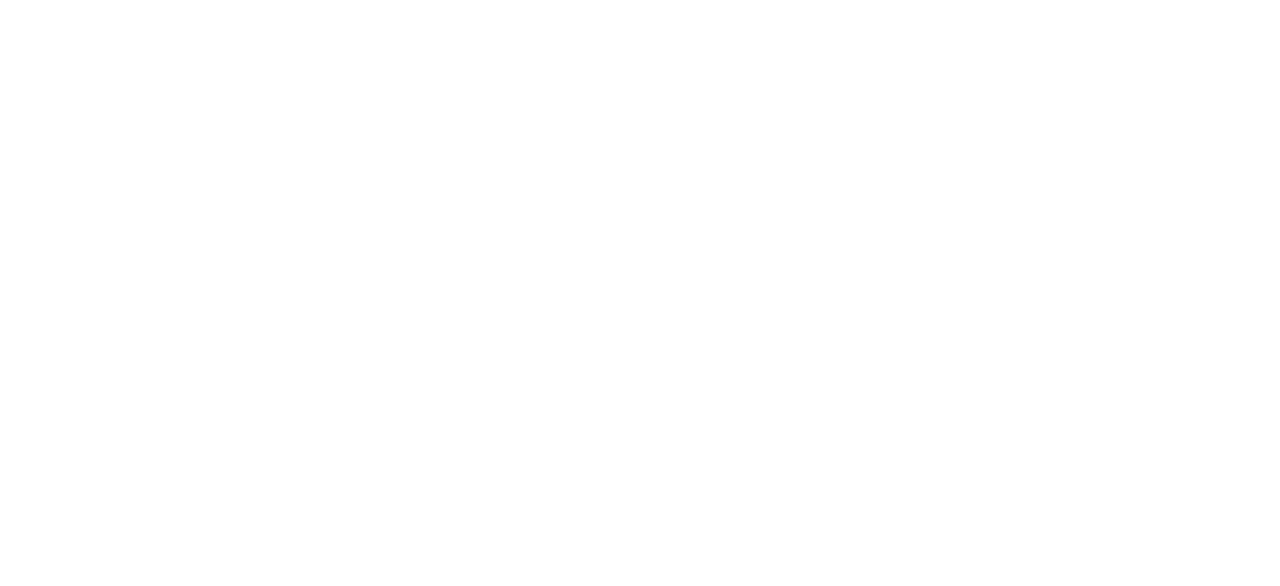
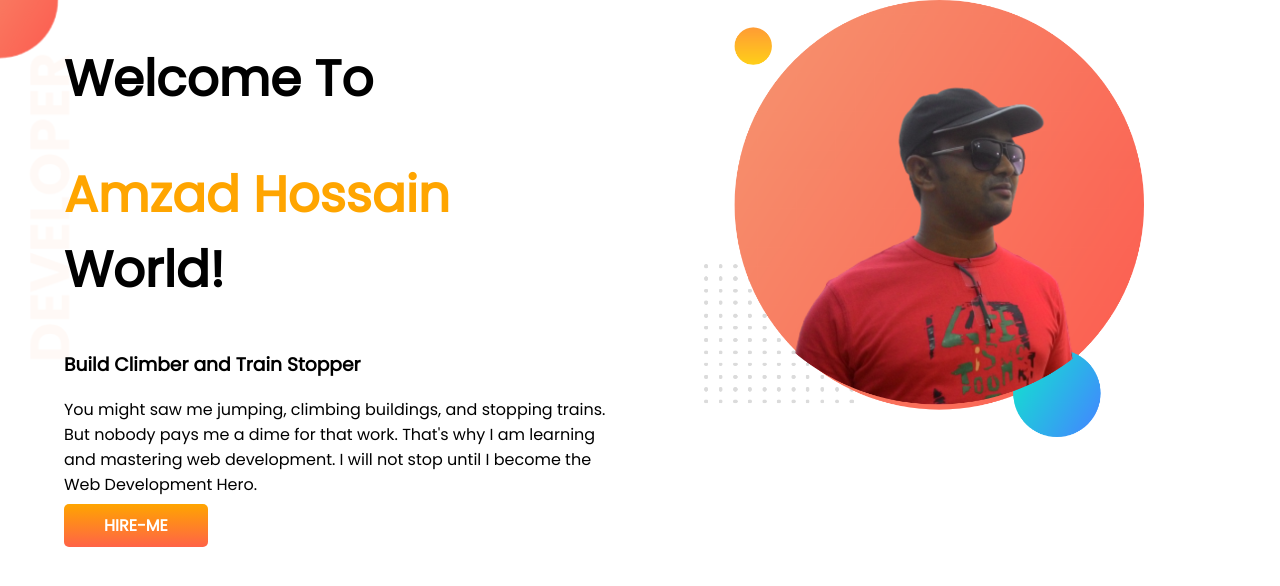
Before and after one commit to amzad10/developer-portfolio, a plain HTML site: page index.html in a window 1280 px wide. Drawn offline with Linux system fonts and the light colour scheme.

Commit message:
top-banner added

```diff
--- a/index.html
+++ b/index.html
@@ -1,13 +1,38 @@
 <!DOCTYPE html>
 <html lang="en">
+
 <head>
     <meta charset="UTF-8">
     <meta http-equiv="X-UA-Compatible" content="IE=edge">
     <meta name="viewport" content="width=device-width, initial-scale=1.0">
     <title>Amzad Portfolio</title>
+    <link rel="preconnect" href="https://fonts.googleapis.com">
+    <link rel="preconnect" href="https://fonts.gstatic.com" crossorigin>
+    <link href="https://fonts.googleapis.com/css2?family=Poppins&display=swap" rel="stylesheet">
     <link rel="stylesheet" href="style.css">
 </head>
+
 <body>
+    <section class="top-banner">
+        <div class="half-width">
+            <h1>Welcome To</h1>
+            <h1><span class="orange-color">Amzad Hossain</span> World!</h1>
+            <h3>Build Climber and Train Stopper</h3>
+            <p>
+                You might saw me jumping, climbing buildings, and stopping trains. But nobody pays me a dime for that
+                work.
+                That's why I am learning and mastering web development. I will not stop until I become the Web
+                Development
+                Hero.
+            </p>
+            <a class="link-button" target="_blank"
+                href="https://www.linkedin.com/in/amzad-hossain-a9481ba6/">HIRE-ME</a>
+        </div>
+        <Div class="half-width">
+            <img src="images/amzad-bg.png" alt="">
+        </Div>
 
+    </section>
 </body>
+
 </html>
--- a/style.css
+++ b/style.css
@@ -0,0 +1,33 @@
+body{
+    font-family: 'Poppins', sans-serif;
+    margin: 0px;
+}
+h1{
+    font-size: 50px;
+}
+.orange-color{
+    color: orange;
+}
+section{
+    display: flex;
+}
+.half-width{
+    width: 50%;
+    padding-left: 5%;
+    padding-right: 2%;
+}
+.half-width img{
+    width: 80%;
+}
+.link-button{
+    text-decoration: none;
+    background-image: linear-gradient(orange, tomato);
+    padding: 10px 40px;
+    border-radius: 5px;
+    color: white;
+    font-weight: 700;
+}
+.top-banner{
+    background-image: url(images/top-banner.png);
+    background-repeat: no-repeat;
+}
```
Also changed, not shown: images/amzad-bg.png (added), images/amzad-bg2.png (added), images/dream-bg.png (added), images/exp-bg.png (added), images/jhankar.png (added), images/jhankar2.png (added), images/my-bg.png (added), images/my-bg2.png (added), images/top-banner.png (added), 7 other files.
